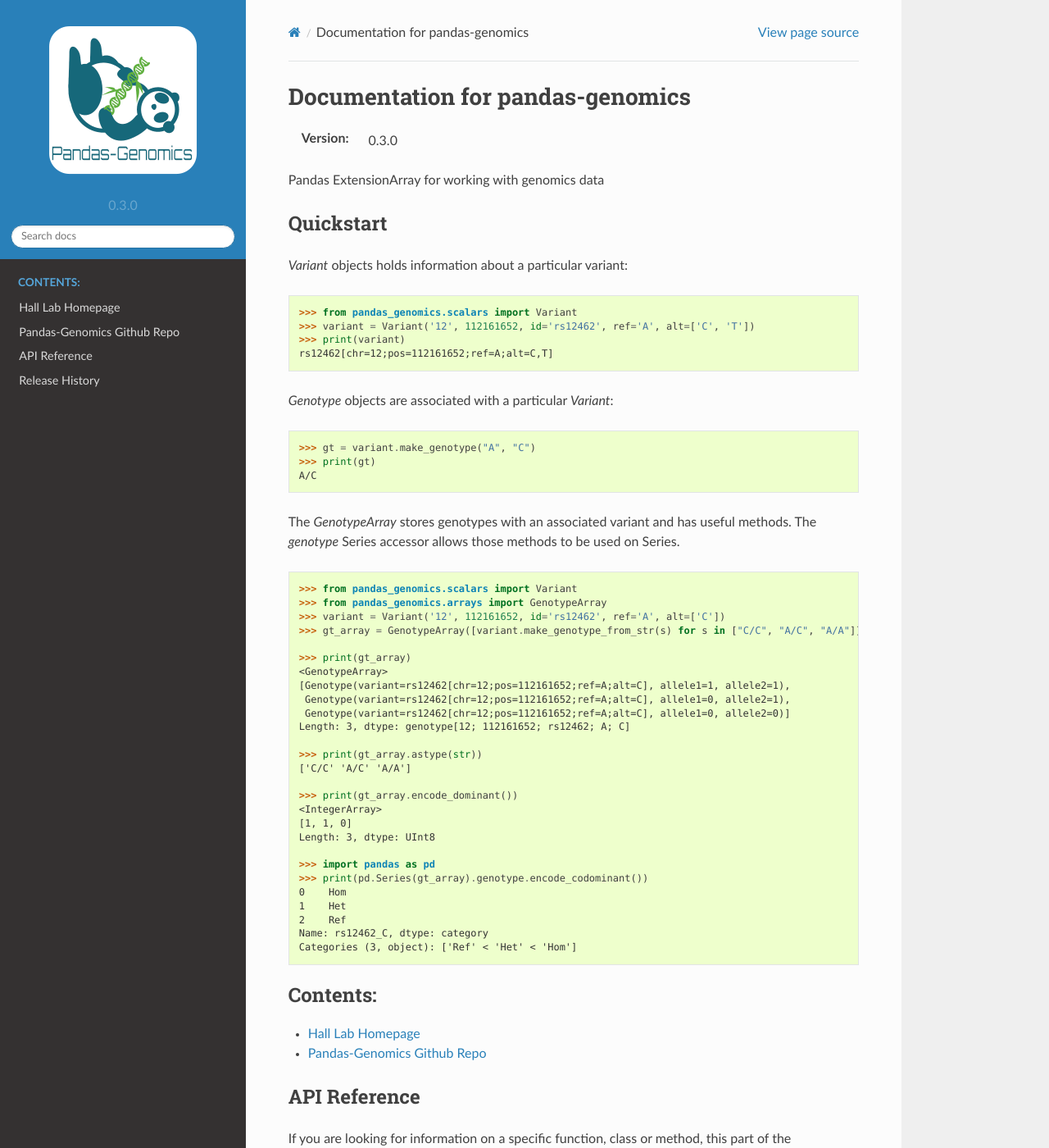
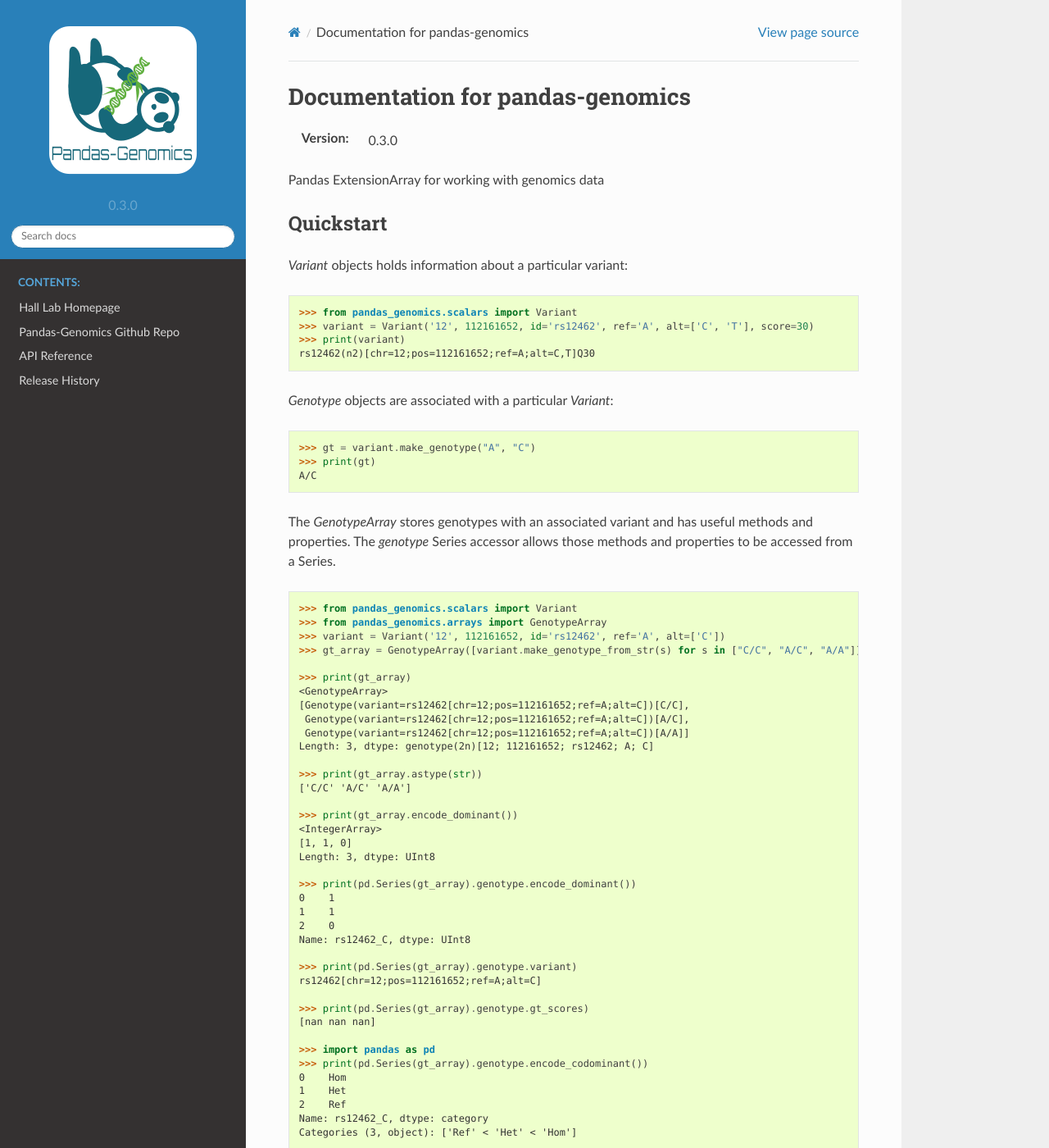
Before and after one commit to HallLab/pandas-genomics, a Sphinx documentation site: the page built from docs/index.rst, in a window 1280 px wide and 1400 px high. Shown: the whole window at 82% size. Built offline with Sphinx 7.4.7 and the Read the Docs theme 2.0.0, drawn with Linux system fonts in a browser that asks for light colours.

Commit message:
Update docs

```diff
--- a/docs/index.rst
+++ b/docs/index.rst
@@ -17,9 +17,9 @@ Quickstart
 .. code-block:: python
 
     >>> from pandas_genomics.scalars import Variant
-    >>> variant = Variant('12', 112161652, id='rs12462', ref='A', alt=['C', 'T'])
+    >>> variant = Variant('12', 112161652, id='rs12462', ref='A', alt=['C', 'T'], score=30)
     >>> print(variant)
-    rs12462[chr=12;pos=112161652;ref=A;alt=C,T]
+    rs12462(n2)[chr=12;pos=112161652;ref=A;alt=C,T]Q30
 
 `Genotype` objects are associated with a particular `Variant`:
 
@@ -29,8 +29,8 @@ Quickstart
     >>> print(gt)
     A/C
 
-The `GenotypeArray` stores genotypes with an associated variant and has useful methods.
-The `genotype` Series accessor allows those methods to be used on Series.
+The `GenotypeArray` stores genotypes with an associated variant and has useful methods and properties.
+The `genotype` Series accessor allows those methods and properties to be accessed from a Series.
 
 .. code-block:: python
 
@@ -41,10 +41,10 @@ The `genotype` Series accessor allows those methods to be used on Series.
 
     >>> print(gt_array)
     <GenotypeArray>
-    [Genotype(variant=rs12462[chr=12;pos=112161652;ref=A;alt=C], allele1=1, allele2=1),
-     Genotype(variant=rs12462[chr=12;pos=112161652;ref=A;alt=C], allele1=0, allele2=1),
-     Genotype(variant=rs12462[chr=12;pos=112161652;ref=A;alt=C], allele1=0, allele2=0)]
-    Length: 3, dtype: genotype[12; 112161652; rs12462; A; C]
+    [Genotype(variant=rs12462[chr=12;pos=112161652;ref=A;alt=C])[C/C],
+     Genotype(variant=rs12462[chr=12;pos=112161652;ref=A;alt=C])[A/C],
+     Genotype(variant=rs12462[chr=12;pos=112161652;ref=A;alt=C])[A/A]]
+    Length: 3, dtype: genotype(2n)[12; 112161652; rs12462; A; C]
 
     >>> print(gt_array.astype(str))
     ['C/C' 'A/C' 'A/A']
@@ -53,6 +53,18 @@ The `genotype` Series accessor allows those methods to be used on Series.
     <IntegerArray>
     [1, 1, 0]
     Length: 3, dtype: UInt8
+
+    >>> print(pd.Series(gt_array).genotype.encode_dominant())
+    0    1
+    1    1
+    2    0
+    Name: rs12462_C, dtype: UInt8
+
+    >>> print(pd.Series(gt_array).genotype.variant)
+    rs12462[chr=12;pos=112161652;ref=A;alt=C]
+
+    >>> print(pd.Series(gt_array).genotype.gt_scores)
+    [nan nan nan]
 
     >>> import pandas as pd
     >>> print(pd.Series(gt_array).genotype.encode_codominant())
```
